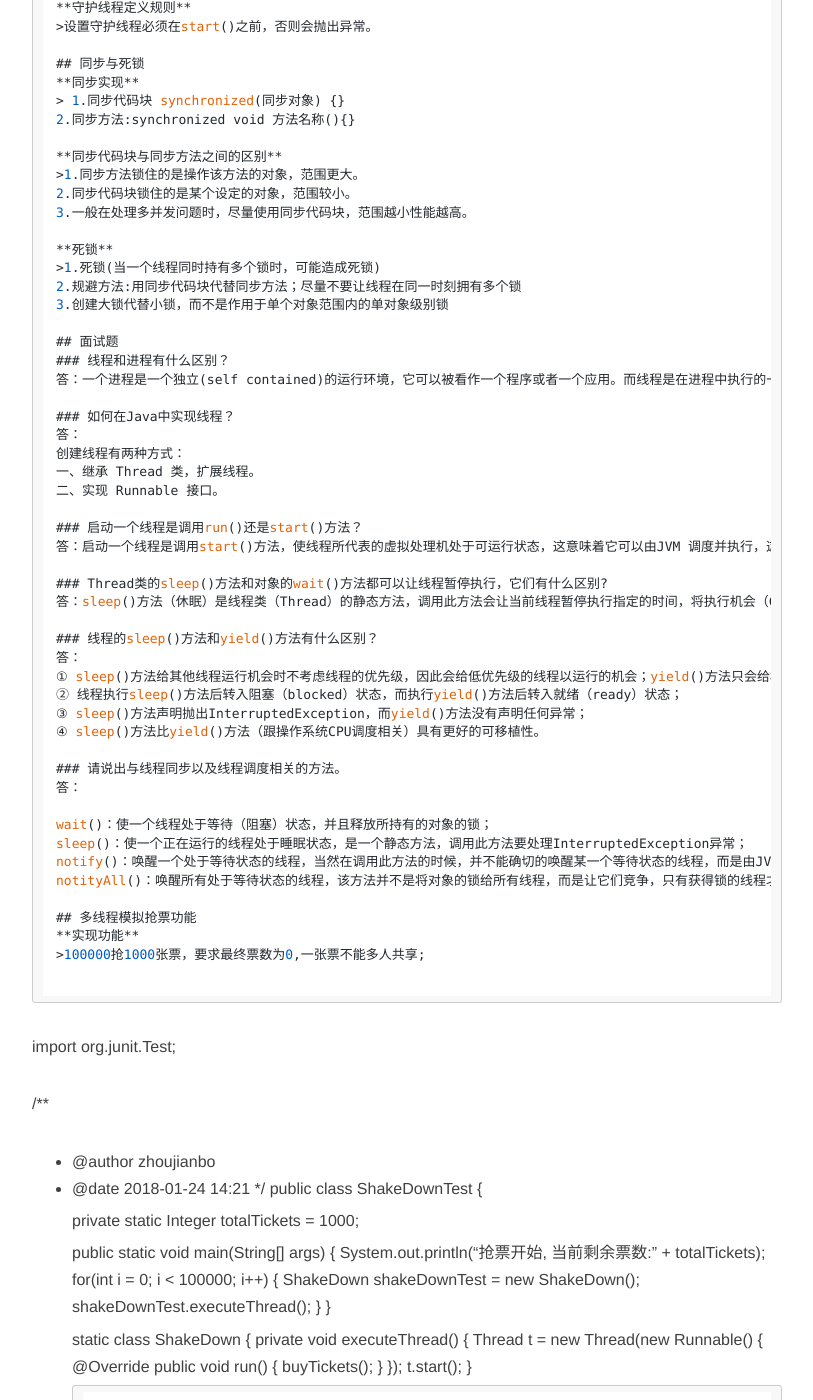
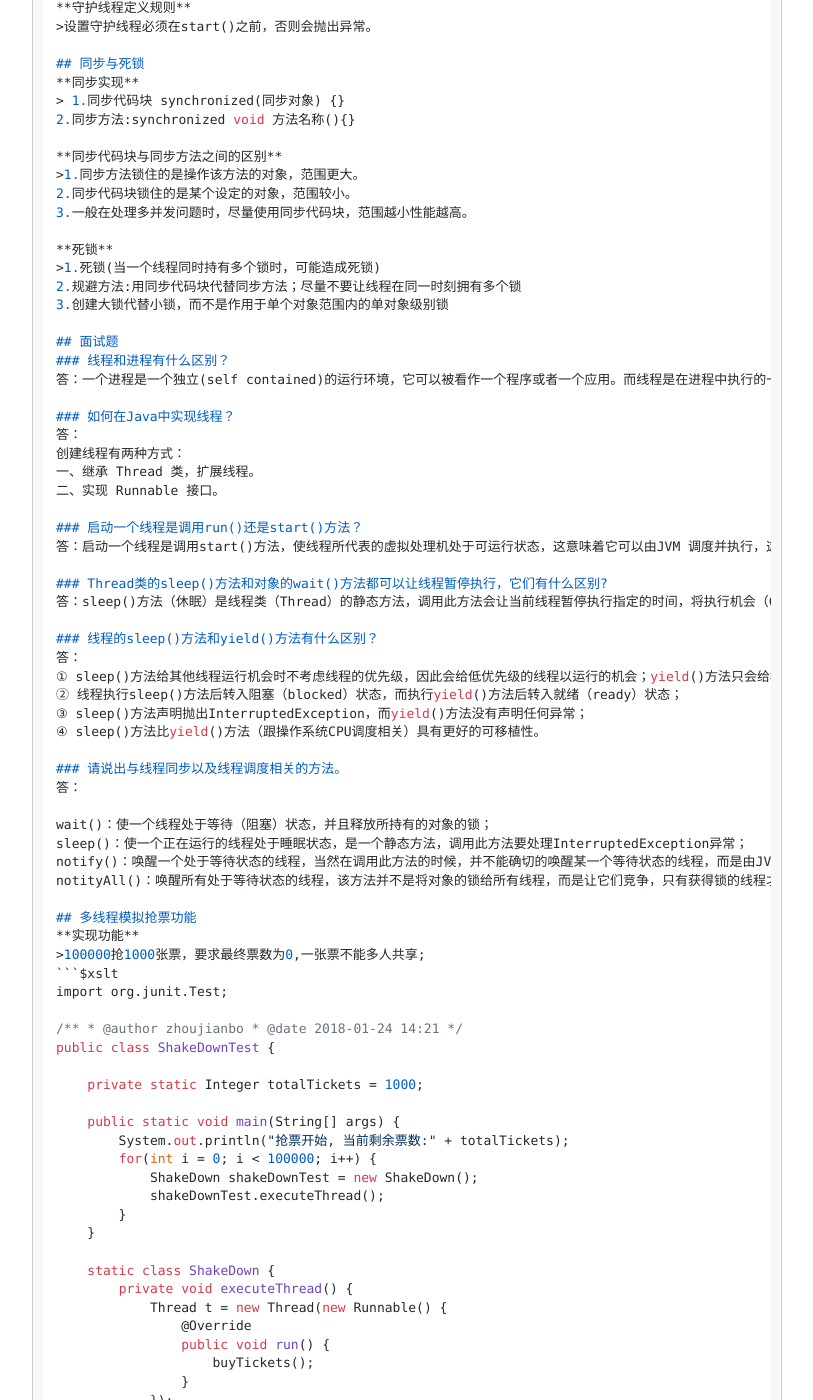
Before and after one commit to ZhouJianBoPro/ZhouJianBoPro.github.io, a Jekyll site: the page built from _posts/2018-03-16-thread.md, in a window 1280 px wide and 1400 px high, scrolled down 5692 px. Shown: the whole window, without its empty margins (233-1046 px from the left). Built offline with Jekyll 4.4.1, drawn with Linux system fonts in a browser that asks for light colours; nearby versions of some CDN libraries; comment, search, counter and statistics services are not loaded; some of the changed text lies outside the part shown.

Commit message:
defalut commit；

````diff
--- a/_posts/2018-03-16-thread.md
+++ b/_posts/2018-03-16-thread.md
@@ -363,8 +363,7 @@ notityAll()：唤醒所有处于等待状态的线程，该方法并不是将对
 ## 多线程模拟抢票功能
 **实现功能**
 >100000抢1000张票，要求最终票数为0,一张票不能多人共享;
-
-```
+```$xslt
 import org.junit.Test;
 
 /**
@@ -410,5 +409,4 @@ public class ShakeDownTest {
         }
     }
 }
-
 ```
````
